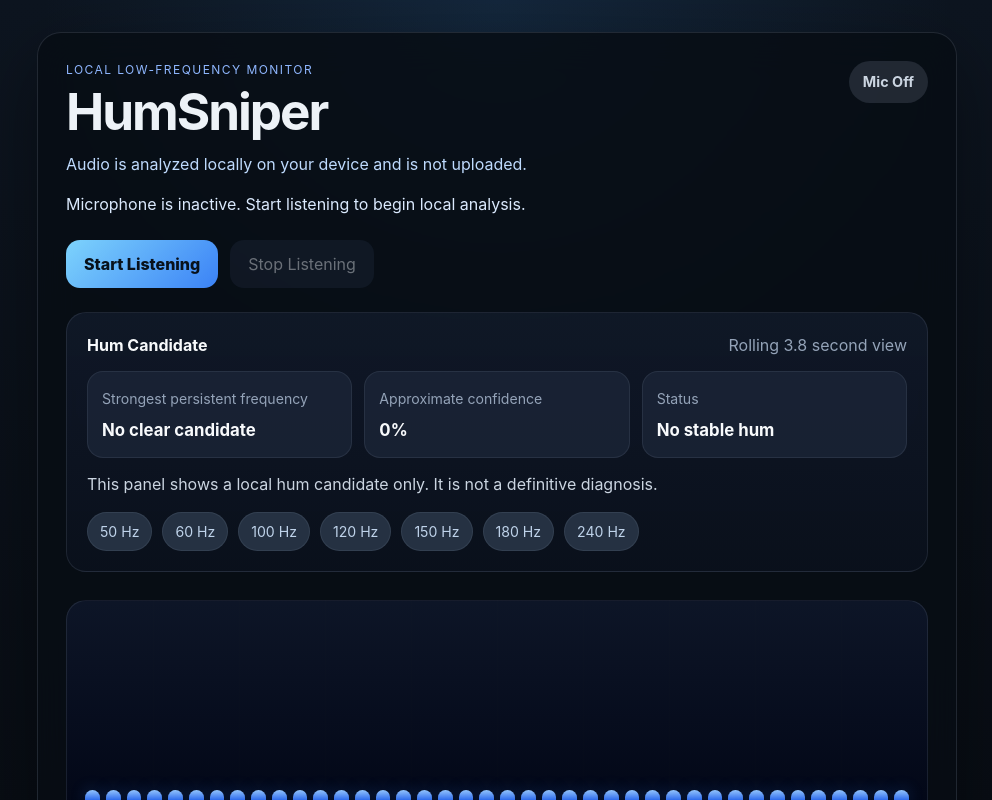
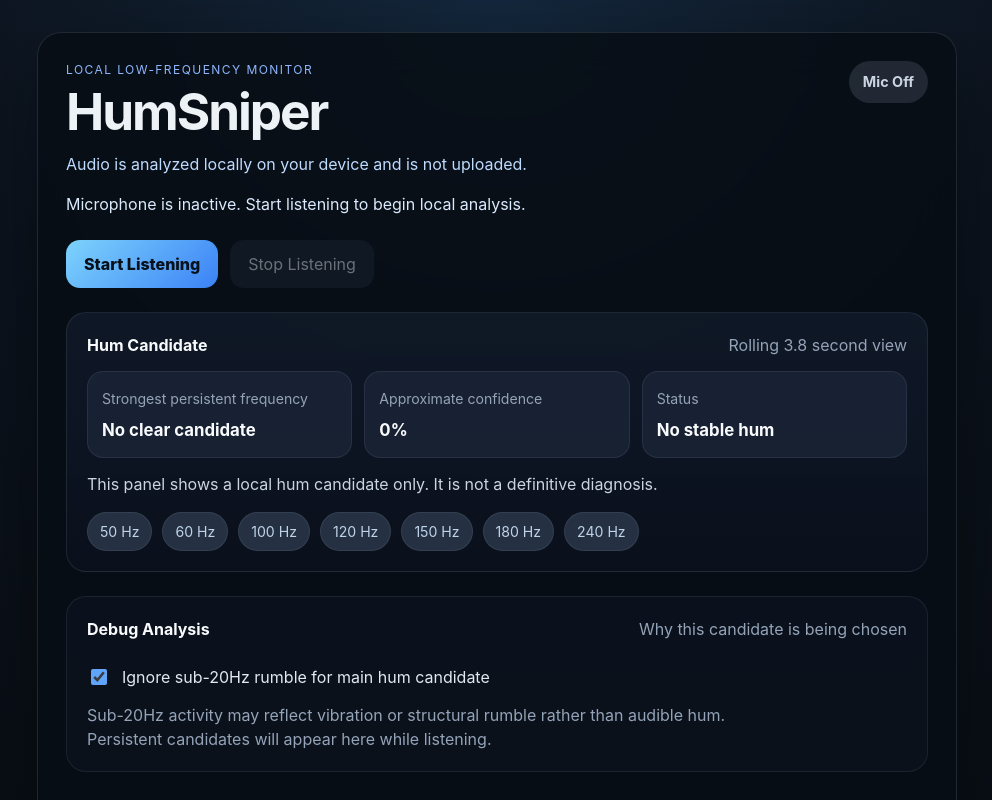
Before and after one commit to GrantPennington/HumSniper, a React (Vite) app: page / in a window 1280 px wide. Shown: the top 800 px of the page, without its empty margins (143-1135 px from the left). Built offline with nearby package versions, Linux system fonts and the light colour scheme.

Commit message:
Debug analysis panel

```diff
--- a/src/App.tsx
+++ b/src/App.tsx
@@ -12,6 +12,14 @@ type HumCandidate = {
   confidencePercent: number;
   status: HumStatus;
   nearestMainsBandHz: number | null;
+};
+
+type PersistentCandidate = {
+  frequencyHz: number;
+  averageStrength: number;
+  confidencePercent: number;
+  nearestMainsBandHz: number | null;
+  excludedByRumbleFilter: boolean;
 };
 
 type MainsBandReading = {
@@ -39,11 +47,13 @@ type AudioResources = {
 const FFT_SIZE = 4096;
 const MAX_DISPLAY_FREQUENCY = 300;
 const PEAK_COUNT = 5;
+const PERSISTENT_CANDIDATE_COUNT = 5;
 const BAR_COUNT = 40;
 const SMOOTHING_DECAY = 0.82;
 const PERSISTENCE_SAMPLE_INTERVAL_MS = 120;
 const PERSISTENCE_WINDOW_SAMPLES = 32;
 const MIN_CANDIDATE_MAGNITUDE = 24;
+const RUMBLE_CUTOFF_HZ = 20;
 const MAINS_HUM_BANDS = [50, 60, 100, 120, 150, 180, 240] as const;
 
 const emptyCandidate: HumCandidate = {
@@ -57,13 +67,20 @@ function clamp(value: number, min: number, max: number) {
   return Math.min(max, Math.max(min, value));
 }
 
-function findNearestMainsBand(frequencyHz: number) {
-  return MAINS_HUM_BANDS.reduce((nearest, bandHz) => {
-    const nearestDistance = Math.abs(nearest - frequencyHz);
-    const bandDistance = Math.abs(bandHz - frequencyHz);
+function findNearestMainsBandWithinTolerance(frequencyHz: number, toleranceHz: number) {
+  let nearestBandHz: number | null = null;
+  let nearestDistance = Number.POSITIVE_INFINITY;
 
-    return bandDistance < nearestDistance ? bandHz : nearest;
-  });
+  for (const bandHz of MAINS_HUM_BANDS) {
+    const distance = Math.abs(bandHz - frequencyHz);
+
+    if (distance < nearestDistance) {
+      nearestDistance = distance;
+      nearestBandHz = bandHz;
+    }
+  }
+
+  return nearestDistance <= toleranceHz ? nearestBandHz : null;
 }
 
 function classifyHumCandidate(confidencePercent: number): HumStatus {
@@ -87,6 +104,8 @@ function App() {
   const [peaks, setPeaks] = useState<FrequencyPeak[]>([]);
   const [bars, setBars] = useState<number[]>(() => Array.from({ length: BAR_COUNT }, () => 0));
   const [humCandidate, setHumCandidate] = useState<HumCandidate>(emptyCandidate);
+  const [persistentCandidates, setPersistentCandidates] = useState<PersistentCandidate[]>([]);
+  const [ignoreSub20HzRumble, setIgnoreSub20HzRumble] = useState(true);
   const [mainsBands, setMainsBands] = useState<MainsBandReading[]>(
     MAINS_HUM_BANDS.map((frequencyHz) => ({
       frequencyHz,
@@ -108,6 +127,7 @@ function App() {
     setPeaks([]);
     setBars(Array.from({ length: BAR_COUNT }, () => 0));
     setHumCandidate(emptyCandidate);
+    setPersistentCandidates([]);
     setMainsBands(
       MAINS_HUM_BANDS.map((frequencyHz) => ({
         frequencyHz,
@@ -197,8 +217,8 @@ function App() {
         analyser.getByteFrequencyData(frequencyData);
         const persistence = persistenceRef.current;
 
-        // Apply a small rolling average per FFT bin so the live graph and peak list
-        // react quickly without snapping to every short-lived fluctuation.
+        // Smooth each low-frequency FFT bin over time so short spikes do not
+        // dominate the live display or the persistence-based scoring.
         for (let binIndex = 0; binIndex <= maxBin; binIndex += 1) {
           const rawMagnitude = frequencyData[binIndex] ?? 0;
           const previousMagnitude = persistence.smoothedBins[binIndex] ?? 0;
@@ -243,10 +263,7 @@ function App() {
         setPeaks(peakCandidates.slice(0, PEAK_COUNT));
         setBars(nextBars);
 
-        if (
-          timestampMs - persistence.lastSampleTimeMs >= PERSISTENCE_SAMPLE_INTERVAL_MS &&
-          persistence.sampleCount <= PERSISTENCE_WINDOW_SAMPLES
-        ) {
+        if (timestampMs - persistence.lastSampleTimeMs >= PERSISTENCE_SAMPLE_INTERVAL_MS) {
           const historyFrame = persistence.historyFrames[persistence.frameIndex];
 
           if (!historyFrame) {
@@ -254,9 +271,9 @@ function App() {
             return;
           }
 
-          // Keep a short rolling window of already-smoothed FFT snapshots. The
-          // candidate panel uses the running sums from this window to estimate
-          // whether one band is sticking around for several seconds.
+          // Keep a short rolling window of smoothed FFT snapshots in memory.
+          // The debug panel and main candidate both use these running averages
+          // rather than any saved raw microphone data.
           for (let binIndex = 0; binIndex <= maxBin; binIndex += 1) {
             const sampleMagnitude = persistence.smoothedBins[binIndex] ?? 0;
             const previousFrameValue = historyFrame[binIndex] ?? 0;
@@ -274,8 +291,7 @@ function App() {
           persistence.lastSampleTimeMs = timestampMs;
 
           const warmupRatio = persistence.sampleCount / PERSISTENCE_WINDOW_SAMPLES;
-          let strongestPersistentBin = 0;
-          let strongestScore = 0;
+          const nextPersistentCandidates: PersistentCandidate[] = [];
 
           for (let binIndex = 1; binIndex <= maxBin; binIndex += 1) {
             const averageMagnitude =
@@ -302,31 +318,42 @@ function App() {
             );
             const strength = clamp(averageMagnitude / 140, 0, 1);
             const score = (strength * 0.65 + stability * 0.35) * warmupRatio;
+            const confidencePercent = Math.round(clamp(score * 100, 0, 95));
+            const frequencyHz = binIndex * binWidth;
+            const nearestMainsBandHz = findNearestMainsBandWithinTolerance(frequencyHz, 6);
 
-            if (score > strongestScore) {
-              strongestScore = score;
-              strongestPersistentBin = binIndex;
-            }
+            nextPersistentCandidates.push({
+              frequencyHz,
+              averageStrength: averageMagnitude,
+              confidencePercent,
+              nearestMainsBandHz,
+              excludedByRumbleFilter: ignoreSub20HzRumble && frequencyHz < RUMBLE_CUTOFF_HZ,
+            });
           }
 
-          const confidencePercent = Math.round(clamp(strongestScore * 100, 0, 95));
-          const candidateFrequencyHz =
-            strongestPersistentBin > 0 ? strongestPersistentBin * binWidth : null;
-          const nearestMainsBandHz =
-            candidateFrequencyHz !== null
-              ? findNearestMainsBand(candidateFrequencyHz)
-              : null;
+          nextPersistentCandidates.sort((left, right) => {
+            if (right.confidencePercent !== left.confidencePercent) {
+              return right.confidencePercent - left.confidencePercent;
+            }
+
+            return right.averageStrength - left.averageStrength;
+          });
+
+          setPersistentCandidates(
+            nextPersistentCandidates.slice(0, PERSISTENT_CANDIDATE_COUNT),
+          );
+
+          const mainCandidate =
+            nextPersistentCandidates.find((candidate) => !candidate.excludedByRumbleFilter) ?? null;
+          const candidateFrequencyHz = mainCandidate?.frequencyHz ?? null;
+          const confidencePercent = mainCandidate?.confidencePercent ?? 0;
+          const nearestMainsBandHz = mainCandidate?.nearestMainsBandHz ?? null;
 
           setHumCandidate({
             frequencyHz: candidateFrequencyHz,
             confidencePercent,
             status: classifyHumCandidate(confidencePercent),
-            nearestMainsBandHz:
-              candidateFrequencyHz !== null &&
-              nearestMainsBandHz !== null &&
-              Math.abs(nearestMainsBandHz - candidateFrequencyHz) <= 6
-                ? nearestMainsBandHz
-                : null,
+            nearestMainsBandHz,
           });
 
           setMainsBands(
@@ -456,6 +483,52 @@ function App() {
           </div>
         </section>
 
+        <section className="analysis-panel">
+          <div className="section-heading">
+            <h2>Debug Analysis</h2>
+            <span>Why this candidate is being chosen</span>
+          </div>
+
+          <label className="toggle-row">
+            <input
+              type="checkbox"
+              checked={ignoreSub20HzRumble}
+              onChange={(event) => setIgnoreSub20HzRumble(event.target.checked)}
+            />
+            <span>Ignore sub-20Hz rumble for main hum candidate</span>
+          </label>
+
+          <p className="analysis-note">
+            Sub-20Hz activity may reflect vibration or structural rumble rather than audible hum.
+          </p>
+
+          {persistentCandidates.length > 0 ? (
+            <ul className="analysis-list">
+              {persistentCandidates.map((candidate) => (
+                <li key={candidate.frequencyHz} className="analysis-item">
+                  <div>
+                    <strong>{candidate.frequencyHz.toFixed(1)} Hz</strong>
+                    {candidate.nearestMainsBandHz !== null ? (
+                      <span className="analysis-tag">
+                        near {candidate.nearestMainsBandHz} Hz
+                      </span>
+                    ) : null}
+                    {candidate.excludedByRumbleFilter ? (
+                      <span className="analysis-tag analysis-tag-muted">
+                        excluded from main candidate
+                      </span>
+                    ) : null}
+                  </div>
+                  <span>avg strength {candidate.averageStrength.toFixed(1)}</span>
+                  <span>persistence {candidate.confidencePercent}%</span>
+                </li>
+              ))}
+            </ul>
+          ) : (
+            <p className="empty-state">Persistent candidates will appear here while listening.</p>
+          )}
+        </section>
+
         <section className="visualizer" aria-label="Low frequency visualization">
           {bars.map((magnitude, index) => (
             <div key={index} className="bar-slot">
--- a/src/styles.css
+++ b/src/styles.css
@@ -247,6 +247,72 @@ h2 {
   box-shadow: 0 0 18px rgba(59, 130, 246, 0.18);
 }
 
+.analysis-panel {
+  margin-top: 24px;
+  padding: 20px;
+  border-radius: 20px;
+  background: rgba(13, 20, 33, 0.72);
+  border: 1px solid rgba(148, 163, 184, 0.12);
+}
+
+.toggle-row {
+  display: inline-flex;
+  align-items: center;
+  gap: 12px;
+  margin-top: 10px;
+  color: #e2e8f0;
+  cursor: pointer;
+}
+
+.toggle-row input {
+  width: 16px;
+  height: 16px;
+  accent-color: #60a5fa;
+}
+
+.analysis-note {
+  margin-top: 12px;
+  color: #94a3b8;
+}
+
+.analysis-list {
+  list-style: none;
+  padding: 0;
+  display: grid;
+  gap: 10px;
+  margin-top: 16px;
+}
+
+.analysis-item {
+  display: grid;
+  grid-template-columns: minmax(0, 1.3fr) minmax(0, 1fr) minmax(0, 1fr);
+  gap: 12px;
+  align-items: center;
+  padding: 12px 14px;
+  border-radius: 14px;
+  background: rgba(30, 41, 59, 0.68);
+  color: #dbeafe;
+}
+
+.analysis-item strong {
+  color: #f8fafc;
+}
+
+.analysis-tag {
+  display: inline-block;
+  margin-left: 8px;
+  padding: 4px 8px;
+  border-radius: 999px;
+  font-size: 0.75rem;
+  color: #dbeafe;
+  background: rgba(37, 99, 235, 0.28);
+}
+
+.analysis-tag-muted {
+  color: #cbd5e1;
+  background: rgba(71, 85, 105, 0.42);
+}
+
 .bar-slot {
   display: flex;
   align-items: end;
@@ -317,4 +383,8 @@ h2 {
   .candidate-grid {
     grid-template-columns: 1fr;
   }
+
+  .analysis-item {
+    grid-template-columns: 1fr;
+  }
 }
```
Also changed, not shown: 4 other files (tests, documents, lock files or other folders).
